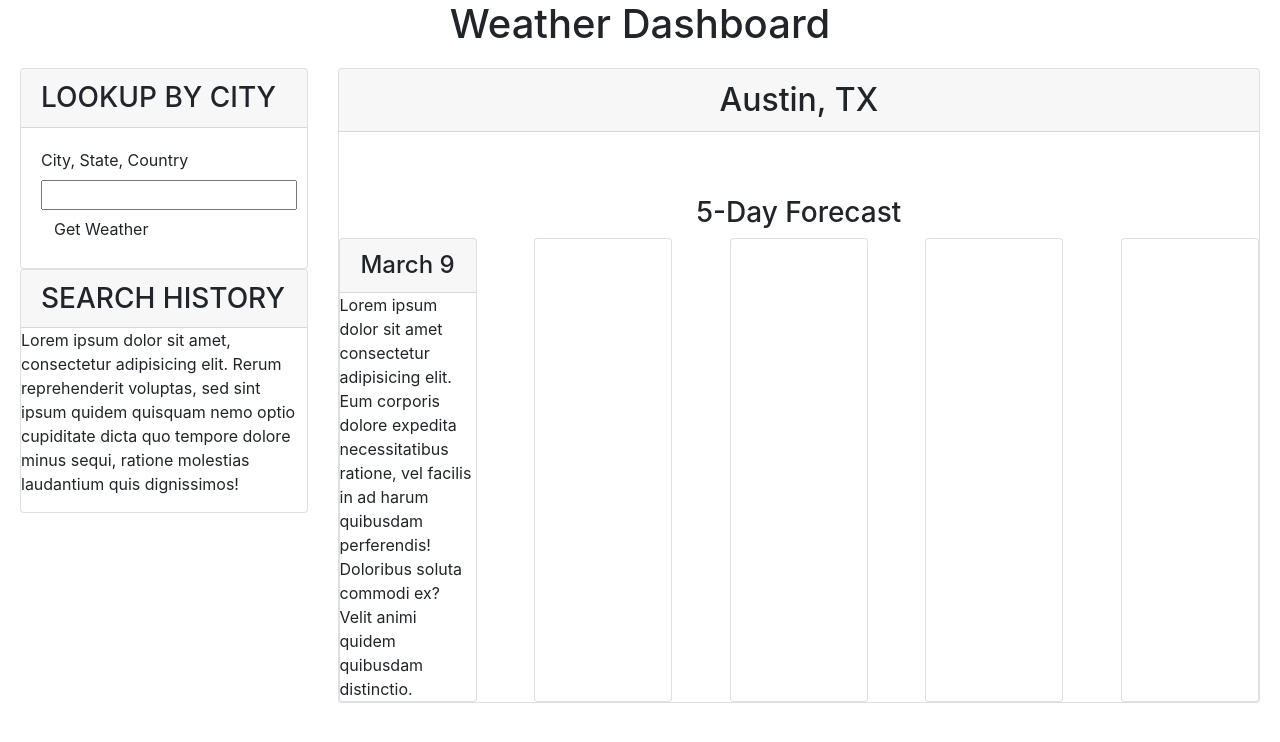
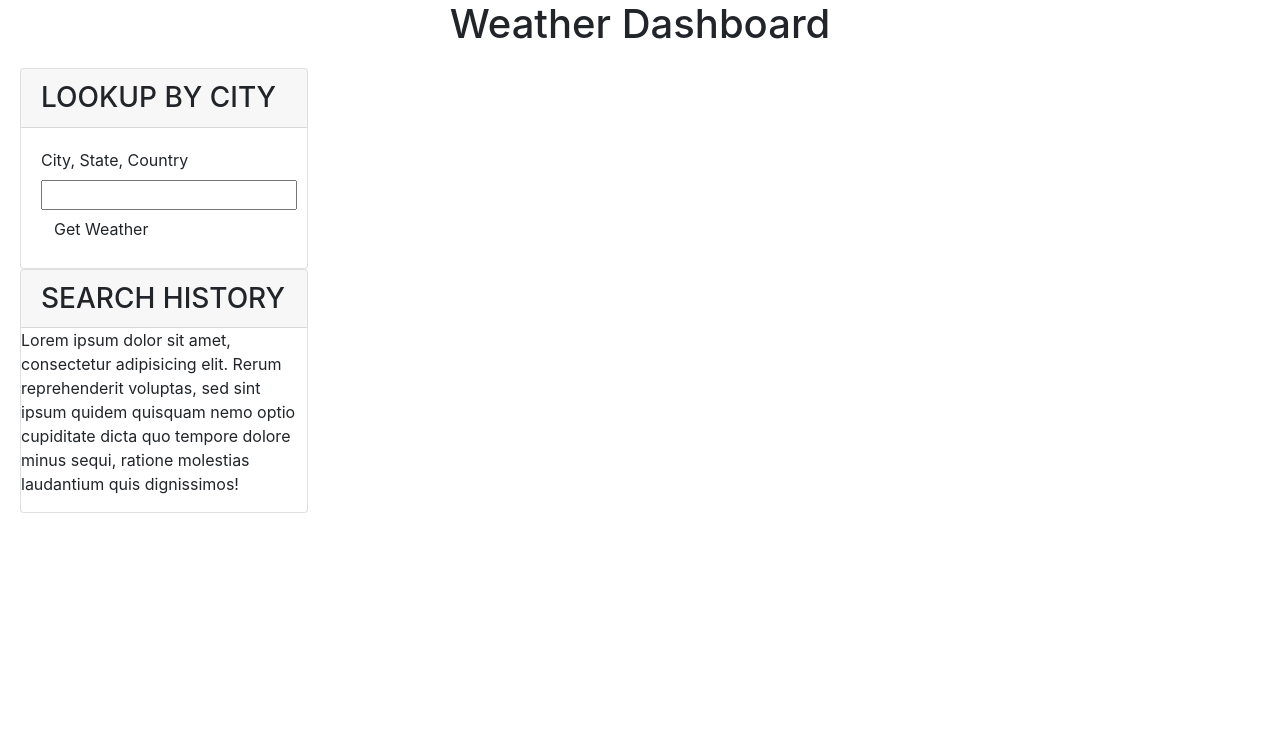
Before and after one commit to glendonintendo/challenge6-weather-dashboard, a plain HTML site: page index.html in a window 1280 px wide. Drawn offline with nearby package versions, Linux system fonts and the light colour scheme.

Commit message:
remove dummy text from weather div

```diff
--- a/index.html
+++ b/index.html
@@ -34,27 +34,7 @@
                 </div>
             </div>
 
-            <div class="col-9" id="weather">
-                <div class="card">
-                    <h2 class="card-header text-center">Austin, TX</h2>
-                    <p id="temp"></p>
-                    <p id="humidity"></p>
-                    <p id="wind-speed"></p>
-                    <p id="uv-index"></p>
-
-                    <h3 class="text-center">5-Day Forecast</h3>
-                    <div id="forecast">
-                        <div class="day card" id="day1">
-                            <h4 class="card-header text-center">March 9</h4>
-                            <p class="card-text">Lorem ipsum dolor sit amet consectetur adipisicing elit. Eum corporis dolore expedita necessitatibus ratione, vel facilis in ad harum quibusdam perferendis! Doloribus soluta commodi ex? Velit animi quidem quibusdam distinctio.</p>
-                        </div>
-                        <div class="day card" id="day2"></div>
-                        <div class="day card" id="day3"></div>
-                        <div class="day card" id="day4"></div>
-                        <div class="day card" id="day5"></div>
-                    </div>
-                </div>
-            </div>
+            <div class="col-9" id="weather"></div>
         </div>
     </main>
 
```
